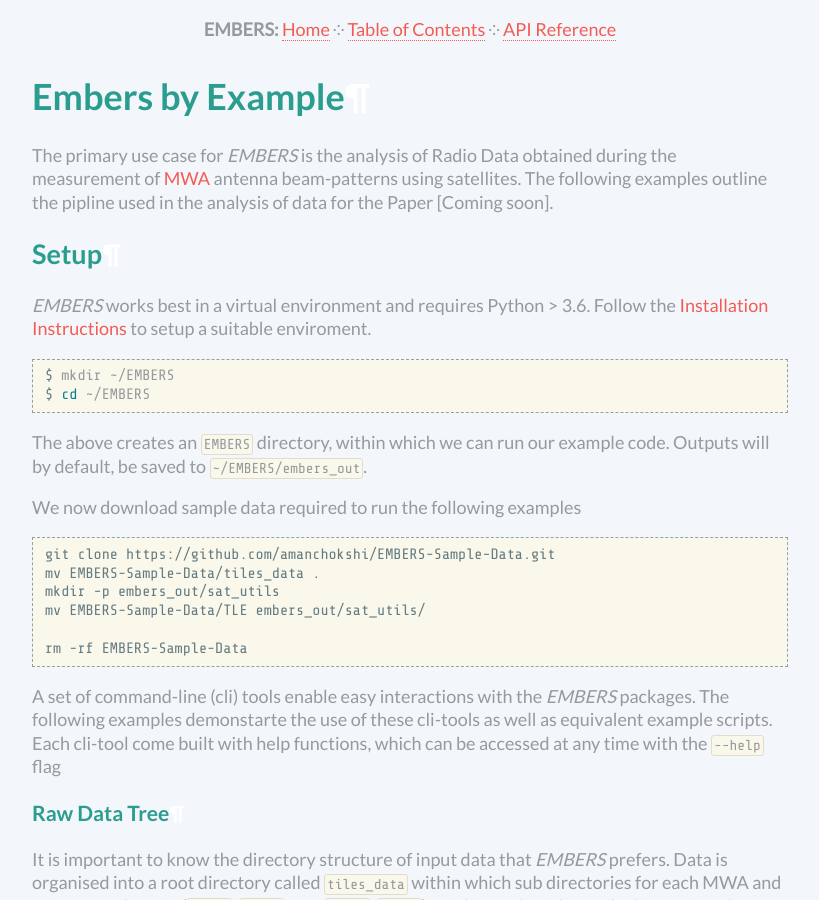
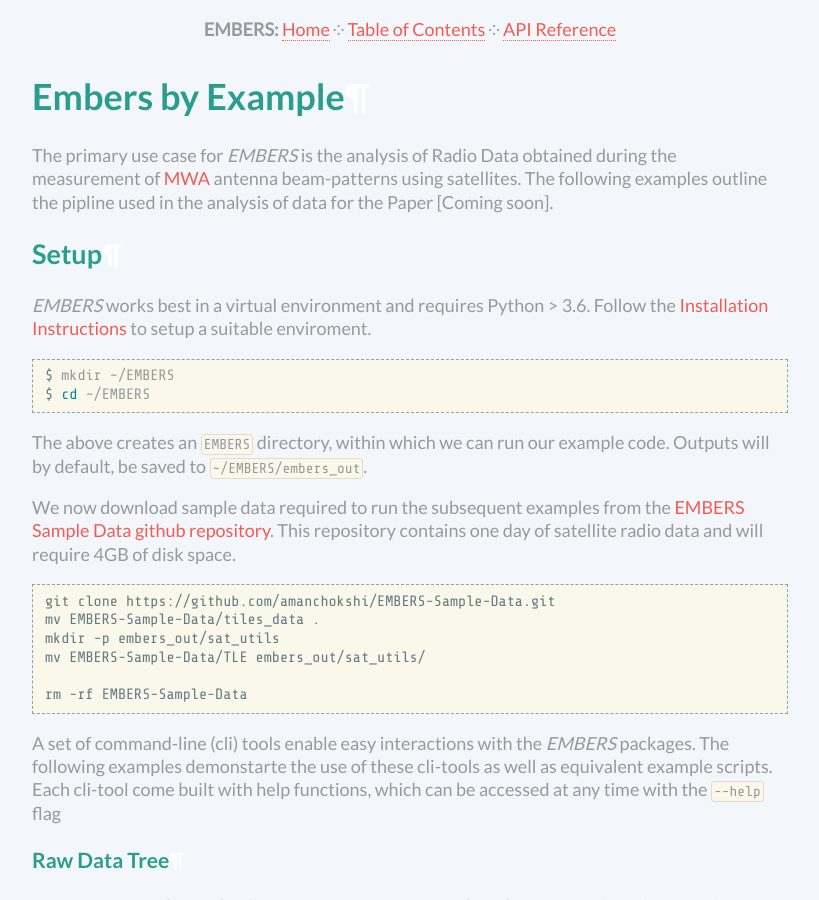
Before and after one commit to amanchokshi/EMBERS, a Sphinx documentation site: the page built from docs/embersbyexample.rst, in a window 1280 px wide and 900 px high. Shown: the whole window, without its empty margins (230-1049 px from the left). Built offline with Sphinx 7.4.7, drawn with Linux system fonts in a browser that asks for light colours.

Commit message:
Issue 6. Added working about example data size

```diff
--- a/docs/embersbyexample.rst
+++ b/docs/embersbyexample.rst
@@ -17,7 +17,8 @@
 
 The above creates an :samp:`EMBERS` directory, within which we can run our example code. Outputs will by default, be saved to :samp:`~/EMBERS/embers_out`.
 
-We now download sample data required to run the following examples
+We now download sample data required to run the subsequent examples from the `EMBERS Sample Data github repository <https://github.com/amanchokshi/EMBERS-Sample-Data>`_.
+This repository contains one day of satellite radio data and will require 4GB of disk space.
 
 .. code-block:: console
 
```
